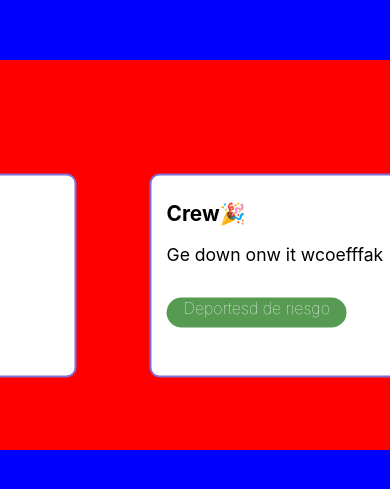
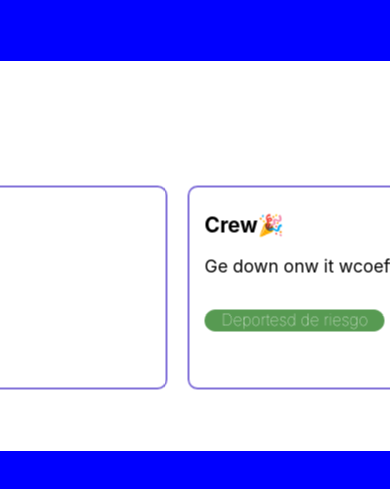
Before and after one commit to CesarDavidMorenR/gift-list-nuwe, a React (Create React App) app: page / in a window 390 px wide. Shown: the part 167-656 px from the top of the page. Built offline with nearby package versions, Linux system fonts and the light colour scheme.

Commit message:
Solve: Put in the middle and responsive view in laptop

```diff
--- a/src/App.css
+++ b/src/App.css
@@ -13,16 +13,19 @@
     align-items: center;
     justify-content:center;
     background-color:blue;
+
 }
 
 .overflowx{
-  width: 100%;
-  height: 100%;
-  background-color:red;
+  width: 500px;
+  height: 900px;
+  background-color: white;
   margin: 0 auto;
   overflow-y: auto;
   overflow-x: hidden;
   transform: rotate(-270deg);
+  /* padding:50px; */
+  padding-top: 57px;
   /* transform-origin: left; */
   display: flex;
   flex-direction: column;
@@ -40,18 +43,16 @@
 .cardsContainer {
   background-color: white;
   display:block;
-  margin-top: 150px;
-  margin-bottom: 150px;
-  margin-left: auto;
-  margin-right: auto;
-  width: 427px;
+  margin-top: 100px;
+  margin-bottom: 170px;
+  /* margin-left: -17px; */
+  margin-right: 44px;
+  min-width: 450px;
   min-height: 200px;
   border: 2px solid #8170D8;
   border-radius: 10px;
   transform: rotate(270deg);
   /* transform-origin: top; */
-
-
 
 }
 
@@ -85,7 +86,8 @@
   border-radius: 50px;
   padding-left: 17px;
   padding-right: 17px;
-  height: 30px;
+  /* padding-top: 1px; */
+  padding-bottom: 2px;
   margin-left: 15px;
   font-size: 1rem;
   font-weight: lighter;
--- a/src/components/Container.js
+++ b/src/components/Container.js
@@ -8,8 +8,8 @@ import { Header } from "./Header.js";
 // import { Header } from "./Header.js";
 
 export const Container = () => {
-  const text = "sdsds 🎉";
-  const textTwo = 'Ge down onw it wcoefffak';
+  const text = "sdsdsdncvn 🎉";
+  const textTwo = 'Ge down onw it wcoeffeffak';
 
   return (
     <section className="layout">
```
